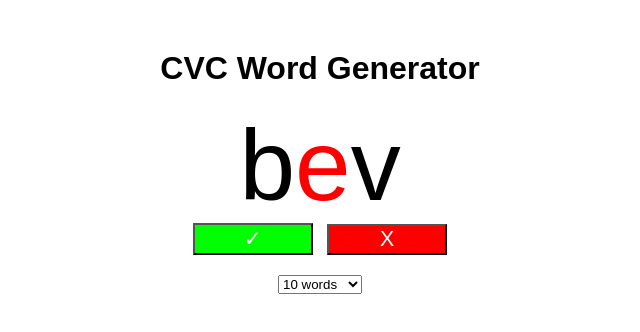
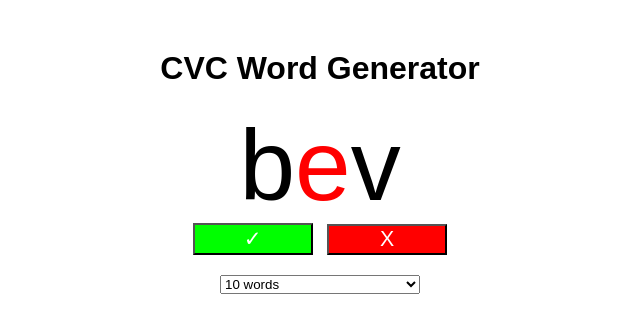
Before and after one commit to dweisel/CVC-Word-Generator, a plain HTML site: page index.html in a window 1280 px wide. Shown: the whole page, without its empty margins (320-960 px from the left). Drawn offline with Linux system fonts and the light colour scheme; a web font is replaced by a local one.

Commit message:
widened drop down

```diff
--- a/styles.css
+++ b/styles.css
@@ -38,7 +38,12 @@ h1 {
 
     .dropdown {
       margin-top: 20px;
+      display: inline-block;
       font-family: 'Andika', sans-serif;
+    }
+
+    .dropdown select {
+      width: 200px;
     }
 
     .play-again-button {
```
